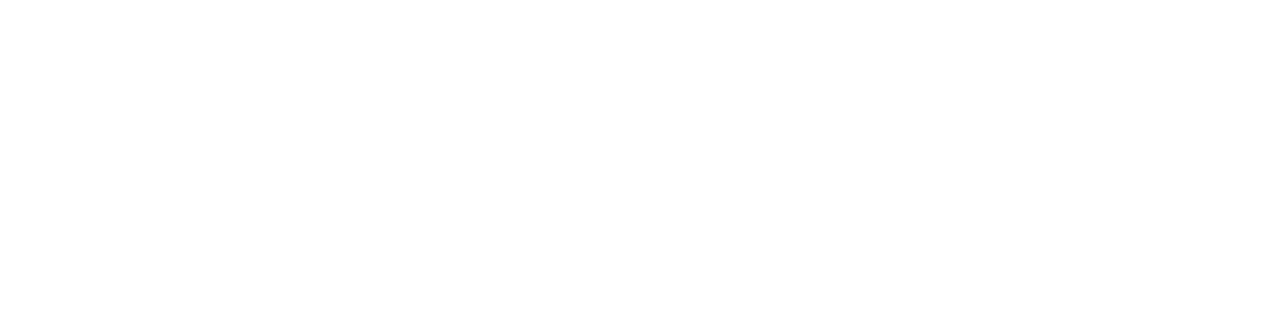
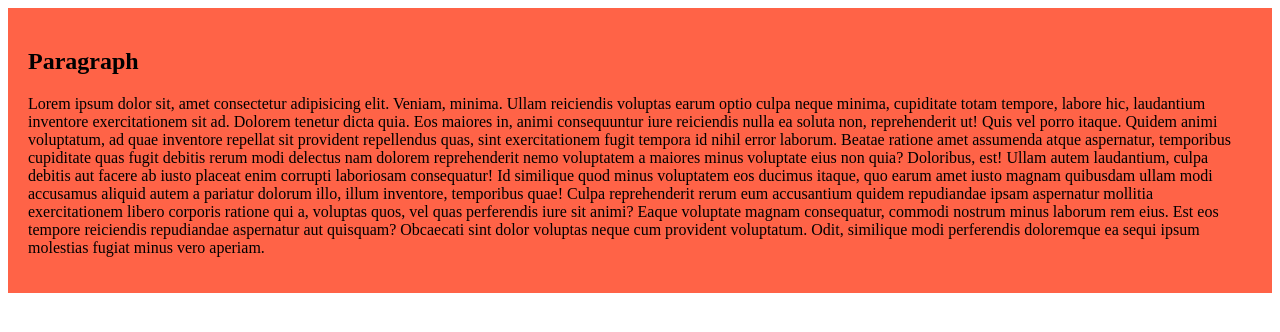
Before and after one commit to rimon-islam53/my-simple-website, a plain HTML site: page index.html in a window 1280 px wide. Drawn offline with Linux system fonts and the light colour scheme.

Commit message:
added the first blog

```diff
--- a/index.html
+++ b/index.html
@@ -1,11 +1,32 @@
 <!DOCTYPE html>
 <html lang="en">
+
 <head>
     <meta charset="UTF-8">
     <meta name="viewport" content="width=device-width, initial-scale=1.0">
     <title>My simple website</title>
+    <link rel="stylesheet" href="styles/blog.css">
 </head>
+
 <body>
+    <div>
+        <h2>Paragraph</h2>
+        <p>Lorem ipsum dolor sit, amet consectetur adipisicing elit. Veniam, minima. Ullam reiciendis voluptas earum
+            optio culpa neque minima, cupiditate totam tempore, labore hic, laudantium inventore exercitationem sit ad.
+            Dolorem tenetur dicta quia. Eos maiores in, animi consequuntur iure reiciendis nulla ea soluta non,
+            reprehenderit ut! Quis vel porro itaque. Quidem animi voluptatum, ad quae inventore repellat sit provident
+            repellendus quas, sint exercitationem fugit tempora id nihil error laborum. Beatae ratione amet assumenda
+            atque aspernatur, temporibus cupiditate quas fugit debitis rerum modi delectus nam dolorem reprehenderit
+            nemo voluptatem a maiores minus voluptate eius non quia? Doloribus, est! Ullam autem laudantium, culpa
+            debitis aut facere ab iusto placeat enim corrupti laboriosam consequatur! Id similique quod minus voluptatem
+            eos ducimus itaque, quo earum amet iusto magnam quibusdam ullam modi accusamus aliquid autem a pariatur
+            dolorum illo, illum inventore, temporibus quae! Culpa reprehenderit rerum eum accusantium quidem repudiandae
+            ipsam aspernatur mollitia exercitationem libero corporis ratione qui a, voluptas quos, vel quas perferendis
+            iure sit animi? Eaque voluptate magnam consequatur, commodi nostrum minus laborum rem eius. Est eos tempore
+            reiciendis repudiandae aspernatur aut quisquam? Obcaecati sint dolor voluptas neque cum provident
+            voluptatum. Odit, similique modi perferendis doloremque ea sequi ipsum molestias fugiat minus vero aperiam.
+        </p>
+    </div>
+</body>
 
-</body>
 </html>
--- /dev/null
+++ b/styles/blog.css
@@ -0,0 +1,5 @@
+div{
+    background-color: tomato;
+    color: black;
+    padding: 20px;
+}
```
